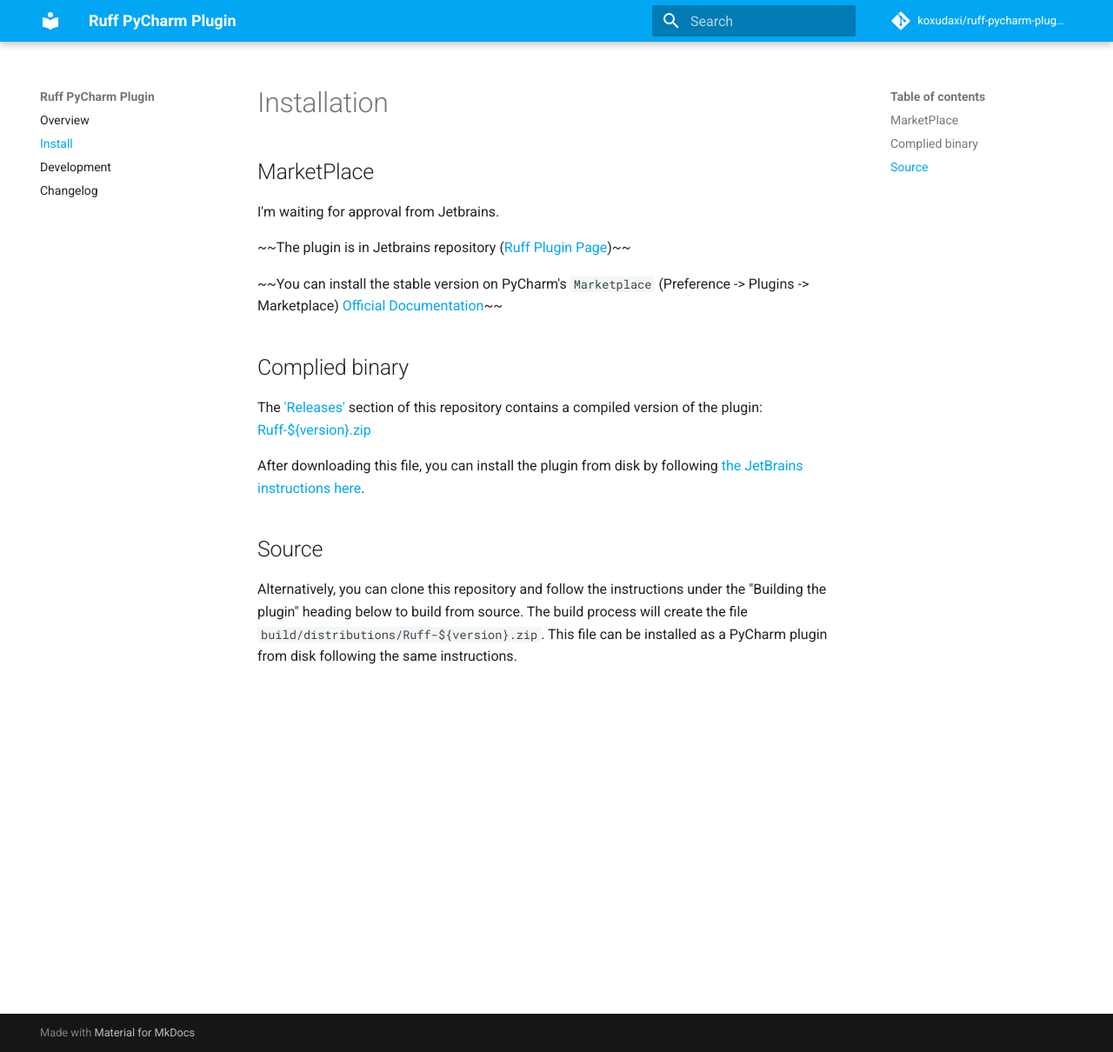
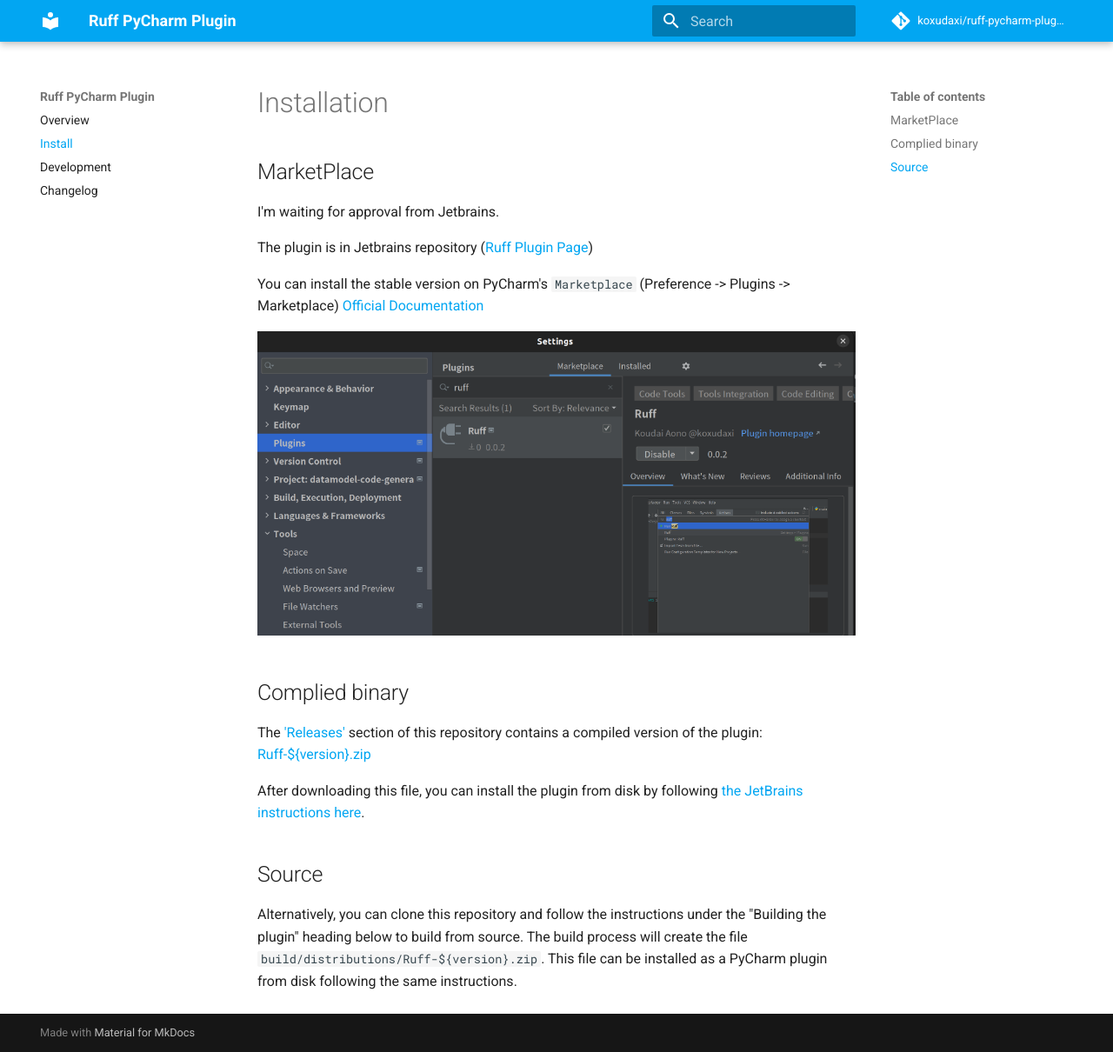
Before and after one commit to koxudaxi/ruff-pycharm-plugin, an MkDocs documentation site: the page built from docs/install.md, in a window 1280 px wide and 1210 px high. Shown: the whole window at 87% size. Built offline with MkDocs 1.6.1 and Material for MkDocs 9.7.7, drawn with Linux system fonts in a browser that asks for light colours; comment, search, counter and statistics services are not loaded.

```diff
--- a/docs/install.md
+++ b/docs/install.md
@@ -2,11 +2,11 @@
 ## MarketPlace
 I'm waiting for approval from Jetbrains.
 
-~~The plugin is in Jetbrains repository ([Ruff Plugin Page](https://plugins.jetbrains.com/plugin/20574-ruff))~~
+The plugin is in Jetbrains repository ([Ruff Plugin Page](https://plugins.jetbrains.com/plugin/20574-ruff))
 
-~~You can install the stable version on PyCharm's `Marketplace` (Preference -> Plugins -> Marketplace) [Official Documentation](https://www.jetbrains.com/help/idea/managing-plugins.html)~~
+You can install the stable version on PyCharm's `Marketplace` (Preference -> Plugins -> Marketplace) [Official Documentation](https://www.jetbrains.com/help/idea/managing-plugins.html)
 
-[//]: # (![search plugin]&#40;search_plugin.png&#41;)
+![search plugin](https://raw.githubusercontent.com/koxudaxi/ruff-pycharm-plugin/main/docs/search_plugin.png)
 
 ## Complied binary
 The ['Releases'](https://github.com/koxudaxi/ruff-pycharm-plugin/releases/) section of this repository contains a compiled version of the plugin: [Ruff-${version}.zip](https://github.com/koxudaxi/ruff-pycharm-plugin/releases/latest/)
```
Also changed, not shown: README.md (+4 -14 lines), docs/index.md (+1 -0 lines), docs/search_plugin.png (added).
